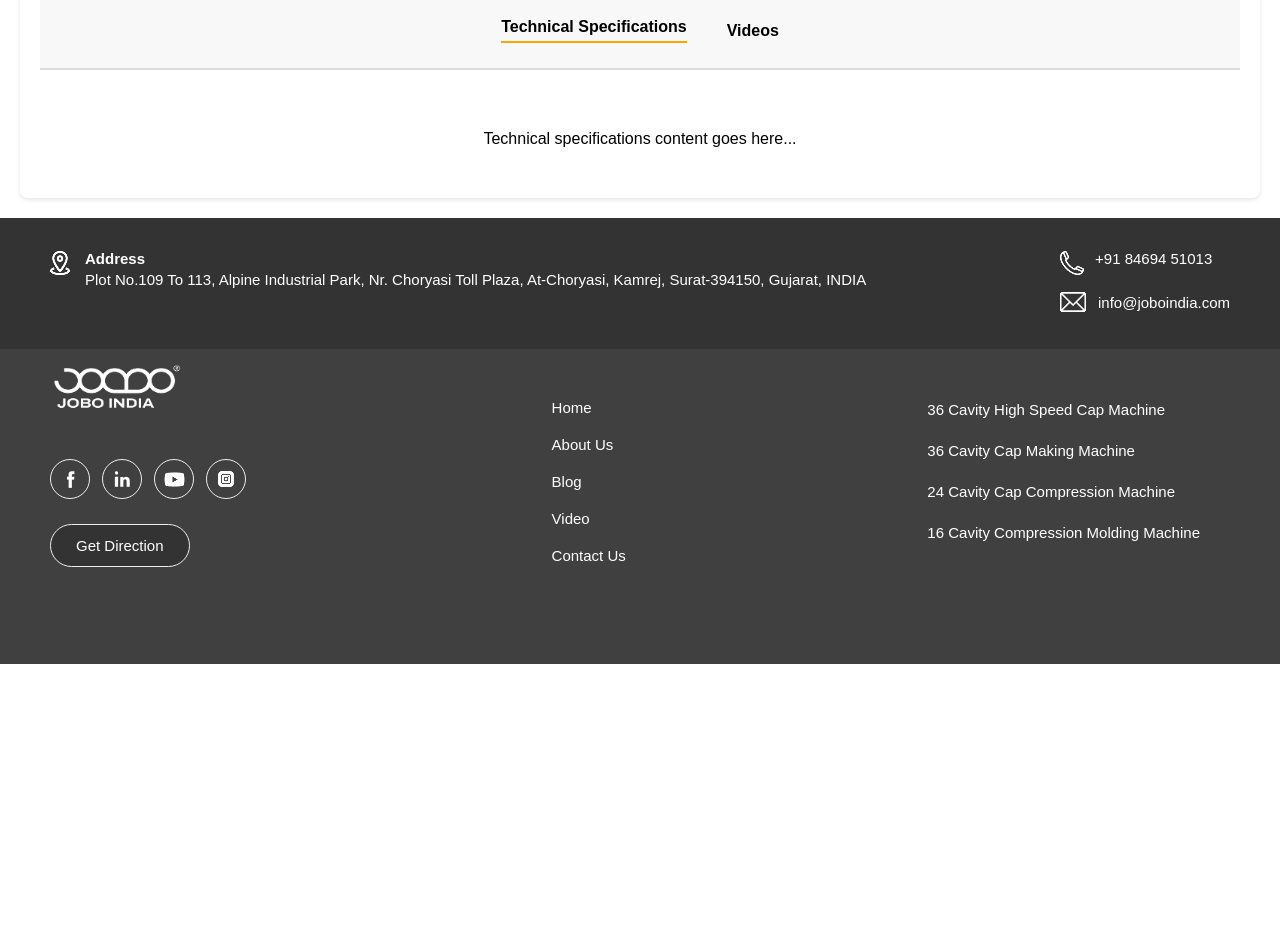
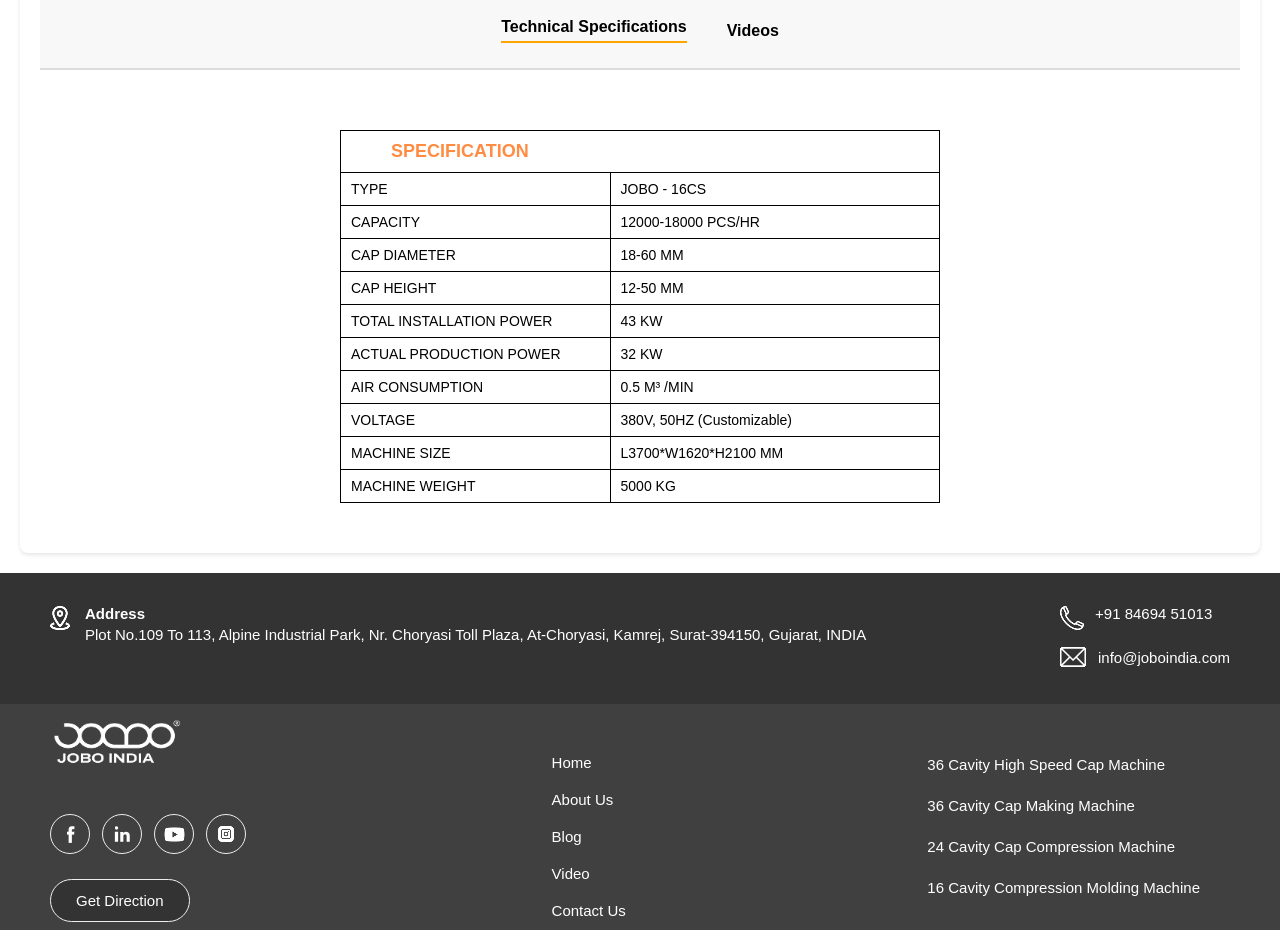
Before and after one commit to developer-divyang/jobo, a plain HTML site: page product.html in a window 1280 px wide. Shown: the part 1480-2410 px from the top of the page. Before the commit the page ends 2144 px from the top, so only its background shows below. Drawn offline with Linux system fonts and the light colour scheme; a web font is replaced by a local one.

Commit message:
Add technical specifications table and corresponding styles

```diff
--- a/product.html
+++ b/product.html
@@ -5,6 +5,7 @@
     <meta name="viewport" content="width=device-width, initial-scale=1.0">
     <title>Cap Compression Molding</title>
     <link rel="stylesheet" href="product.css">
+    <link rel="stylesheet" href="./styles/tables.css">
 </head>
 <body>
 
@@ -95,7 +96,51 @@
 
     <div class="tab-content-wrapper">
         <div id="technical1" class="tab-content active">
-            <p>Technical specifications content goes here...</p>
+            <table>
+                <tr>
+                    <th colspan="2">SPECIFICATION</th>
+                </tr>
+                <tr>
+                    <td>TYPE</td>
+                    <td>JOBO - 16CS</td>
+                </tr>
+                <tr>
+                    <td>CAPACITY</td>
+                    <td>12000-18000 PCS/HR</td>
+                </tr>
+                <tr>
+                    <td>CAP DIAMETER</td>
+                    <td>18-60 MM</td>
+                </tr>
+                <tr>
+                    <td>CAP HEIGHT</td>
+                    <td>12-50 MM</td>
+                </tr>
+                <tr>
+                    <td>TOTAL INSTALLATION POWER</td>
+                    <td>43 KW</td>
+                </tr>
+                <tr>
+                    <td>ACTUAL PRODUCTION POWER</td>
+                    <td>32 KW</td>
+                </tr>
+                <tr>
+                    <td>AIR CONSUMPTION</td>
+                    <td>0.5 M³ /MIN</td>
+                </tr>
+                <tr>
+                    <td>VOLTAGE</td>
+                    <td>380V, 50HZ (Customizable)</td>
+                </tr>
+                <tr>
+                    <td>MACHINE SIZE</td>
+                    <td>L3700*W1620*H2100 MM</td>
+                </tr>
+                <tr>
+                    <td>MACHINE WEIGHT</td>
+                    <td>5000 KG</td>
+                </tr>
+            </table>
         </div>
 
         <div id="videos1" class="tab-content">
--- /dev/null
+++ b/styles/tables.css
@@ -0,0 +1,33 @@
+table {
+    width: 600px;
+    border-collapse: collapse;
+    margin: 0 auto;
+    border: 1px solid #000;
+}
+
+th {
+    background-color: #fff;
+    color: #FF8C42;
+    font-size: 18px;
+    font-weight: bold;
+    text-align: start;
+    padding: 10px;
+    border: 1px solid #000;
+    padding-left: 50px;
+}
+
+td {
+    border: 1px solid #000;
+    padding: 8px 10px;
+    font-size: 14px;
+    text-align: start;
+}
+
+tr td:first-child {
+    width: 45%;
+    font-weight: semibold;
+}
+
+tr td:last-child {
+    width: 55%;
+}
```
